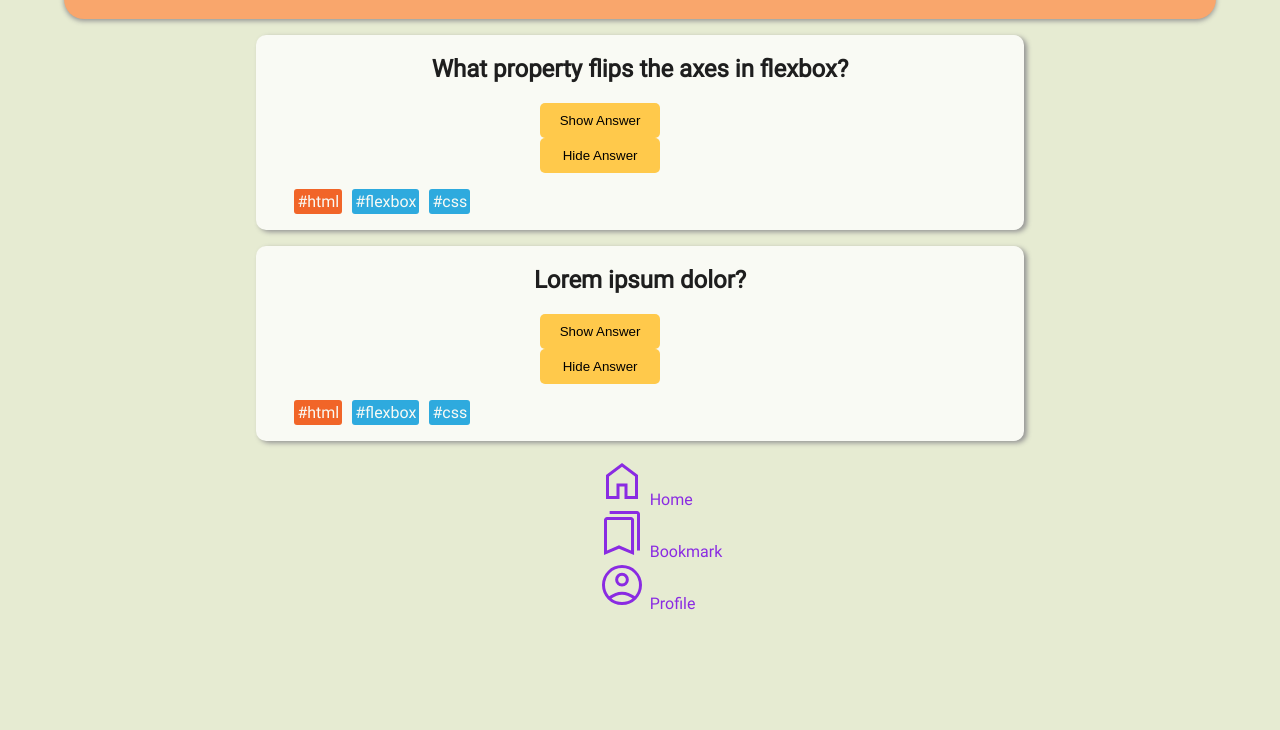
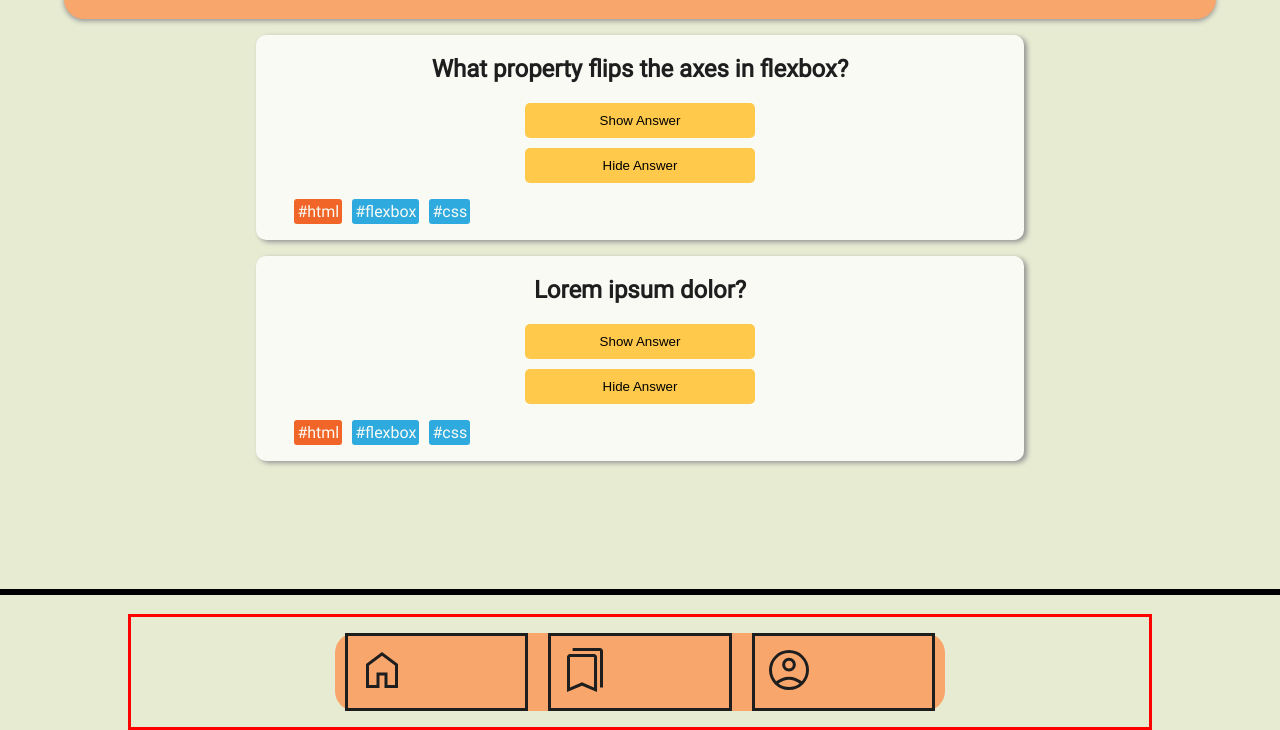
Before and after one commit to Long-HaHoang/recap-project-1, a plain HTML site: page index.html in a window 1280 px wide. Shown: the part 70-800 px from the top of the page. Drawn offline with Linux system fonts and the light colour scheme.

Commit message:
feat: navbar fixed bottom, scale svg

```diff
--- a/css/styles.css
+++ b/css/styles.css
@@ -61,6 +61,7 @@ header {
 main {
   /* background-color: wheat; */
   margin-top: 1em;
+  margin-bottom: 8em;
   display: flex;
   flex-direction: column;
   justify-content: space-around;
@@ -140,16 +141,49 @@ main {
   background-color: var(--css);
 }
 
+footer {
+  border: solid;
+  width: 100%;
+  display: flex;
+  justify-content: center;
+}
+
+footer nav {
+  position: fixed;
+  bottom: 0;
+  border: solid red;
+  width: 80%;
+  display: flex;
+  justify-content: center;
+}
+
 .nav_list {
+  /* border: solid; */
+  /* margin: 0; */
+  padding: 0;
+  border-radius: 20px;
+  background-color: var(--plt4);
   list-style-type: none;
+  display: flex;
+  justify-content: space-around;
+  width: 60%;
+  height: 60%;
 }
 
 .nav_items {
-  color: blueviolet;
-  fill: blueviolet;
+  border: solid;
+  padding: 10px;
+  color: var(--bgc);
+  fill: var(--bgc);
+  height: 40%;
+  width: 30%;
 }
 
 .nav_items a {
   text-decoration: none;
   color: blueviolet;
 }
+
+.nav_items a span {
+  display: none;
+}
--- a/index.html
+++ b/index.html
@@ -14,7 +14,7 @@
     <main>
       <section class="q_card">
         <h2 class="q_card_quest">What property flips the axes in flexbox?</h2>
-        <div>
+        <div class="button_container">
           <button class="button_answer">Show Answer</button>
           <button class="button_answer">Hide Answer</button>
         </div>
@@ -27,7 +27,7 @@
       </section>
       <section class="q_card">
         <h2>Lorem ipsum dolor?</h2>
-        <div>
+        <div class="button_container">
           <button class="button_answer">Show Answer</button>
           <button class="button_answer">Hide Answer</button>
         </div>
```
